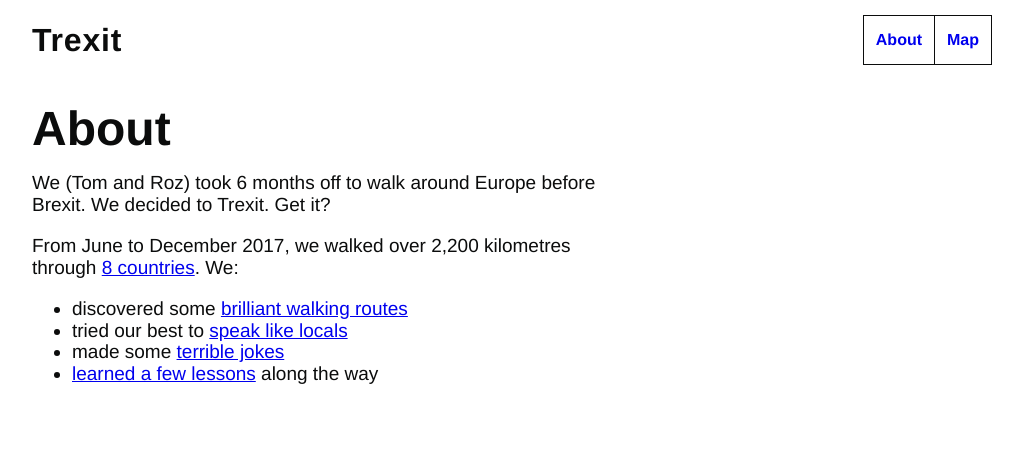
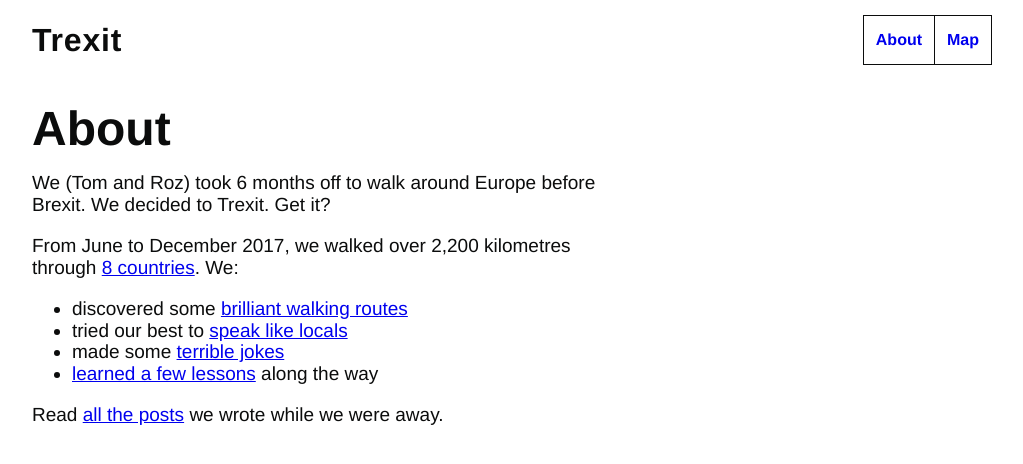
Before and after one commit to tombye/trexit, a Jekyll site: the page built from about.md, in a window 1280 px wide. Shown: the top 464 px of the page, without its empty margins (128-1151 px from the left). Built offline with Jekyll 4.4.1, drawn with Linux system fonts in a browser that asks for light colours.

Commit message:
Add line to about page covering all posts.

```diff
--- a/about.md
+++ b/about.md
@@ -6,9 +6,11 @@ permalink: /about/
 
 {{ site.description }}
 
-From June to December 2017, we walked over 2,200 kilometres through [8 countries](http://trexit.org.uk/countries/). We:
+From June to December 2017, we walked over 2,200 kilometres through [8 countries](/countries/). We:
 
-- discovered some [brilliant walking routes](http://trexit.org.uk/routes/)
-- tried our best to [speak like locals](http://trexit.org.uk/language-and-pronunciation/)
-- made some [terrible jokes](http://trexit.org.uk/bad-jokes/)
-- [learned a few lessons](http://trexit.org.uk/lessons-learned/) along the way
+- discovered some [brilliant walking routes](/routes/)
+- tried our best to [speak like locals](/language-and-pronunciation/)
+- made some [terrible jokes](/bad-jokes/)
+- [learned a few lessons](/lessons-learned/) along the way
+
+Read [all the posts](/) we wrote while we were away.
```
